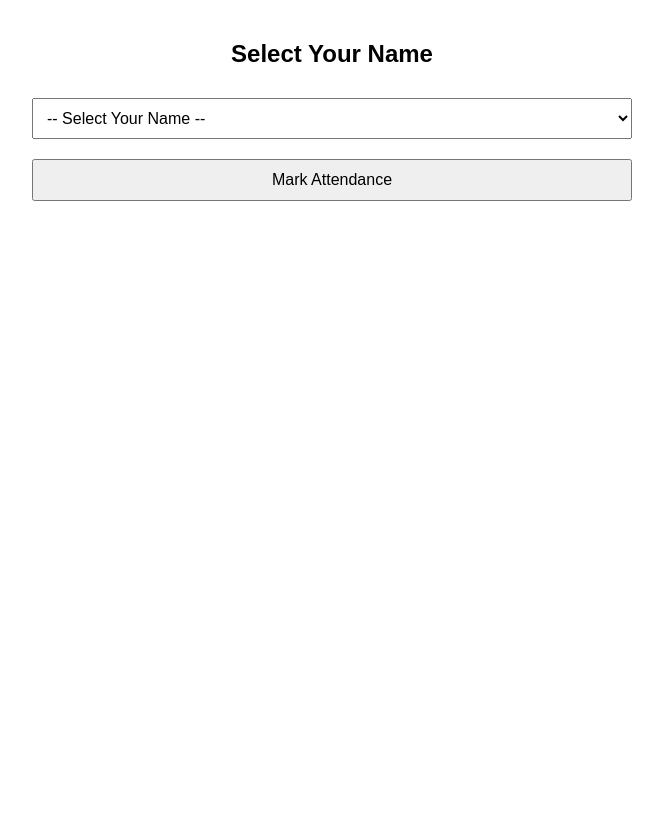
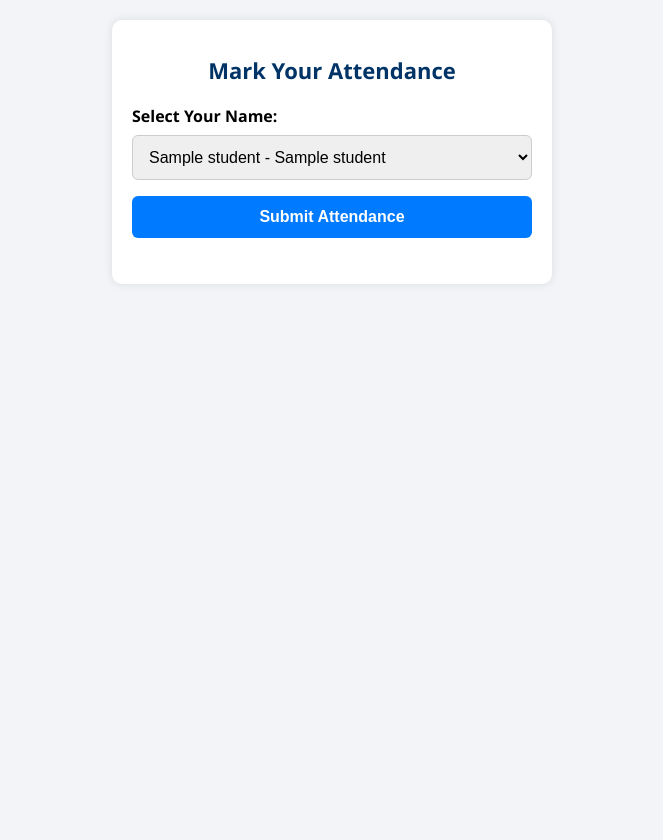
Before and after one commit to SaurabhExpertInnovator/Smart-Attendance-Management-System, a Flask app: template templates/student_list.html in a window 1280 px wide. Shown: the whole page, without its empty margins (308-971 px from the left). Before the commit the page ends 201 px from the top, so only its background shows below. Run offline with Flask 2, Linux system fonts and the light colour scheme; the template is opened without the code that fills it: most values are stand-ins (such as "Sample title", 1, 10 or a date in 2020).

Commit message:
Update student_list.html

```diff
--- a/templates/student_list.html
+++ b/templates/student_list.html
@@ -1,96 +1,132 @@
 <!DOCTYPE html>
 <html lang="en">
 <head>
-    <meta charset="UTF-8">
+  <meta charset="UTF-8" />
+  <meta name="viewport" content="width=device-width, initial-scale=1.0" />
   <title>Mark Attendance</title>
-    <meta name="viewport" content="width=device-width, initial-scale=1.0">
   <style>
-        body { font-family: Arial, sans-serif; padding: 20px; max-width: 600px; margin: auto; }
-        h2 { text-align: center; }
-        select, button {
-            width: 100%; padding: 10px; margin: 10px 0; font-size: 16px;
+    body {
+      margin: 0;
+      font-family: "Segoe UI", Tahoma, Geneva, Verdana, sans-serif;
+      background-color: #f2f4f8;
+      display: flex;
+      justify-content: center;
+      align-items: flex-start;
+      min-height: 100vh;
+      padding: 20px;
     }
-        .status { margin-top: 15px; text-align: center; font-weight: bold; }
-        .error { color: red; }
-        .success { color: green; }
+
+    .container {
+      background-color: #ffffff;
+      padding: 20px;
+      border-radius: 10px;
+      width: 100%;
+      max-width: 400px;
+      box-shadow: 0 0 10px rgba(0, 0, 0, 0.1);
+    }
+
+    h1 {
+      text-align: center;
+      font-size: 22px;
+      color: #003366;
+      margin-bottom: 20px;
+    }
+
+    form {
+      display: flex;
+      flex-direction: column;
+    }
+
+    label {
+      margin-bottom: 8px;
+      font-weight: 600;
+    }
+
+    select,
+    button {
+      padding: 12px;
+      font-size: 16px;
+      margin-bottom: 16px;
+      border-radius: 6px;
+      border: 1px solid #ccc;
+      width: 100%;
+    }
+
+    button {
+      background-color: #007bff;
+      color: white;
+      font-weight: bold;
+      border: none;
+      cursor: pointer;
+      transition: background 0.3s;
+    }
+
+    button:hover {
+      background-color: #0056b3;
+    }
+
+    .note {
+      font-size: 14px;
+      color: red;
+      text-align: center;
+      margin-top: 10px;
+    }
   </style>
 </head>
 <body>
-    <h2>Select Your Name</h2>
-    <form id="attendanceForm">
-        <select id="roll_number" required>
-            <option value="">-- Select Your Name --</option>
+  <div class="container">
+    <h1>Mark Your Attendance</h1>
+    <form id="attendanceForm" method="post" action="/mark" onsubmit="return attachLocation();">
+      <input type="hidden" name="session_id" value="{{ session_id }}">
+      <input type="hidden" name="latitude" id="latitude">
+      <input type="hidden" name="longitude" id="longitude">
+      <input type="hidden" name="device_id" id="device_id">
+
+      <label for="roll_number">Select Your Name:</label>
+      <select name="roll_number" required>
         {% for student in students %}
-                <option value="{{ student[roll_col] }}">{{ student[name_col] }} ({{ student[roll_col] }})</option>
+          <option value="{{ student[roll_col] }}">{{ student[roll_col] }} - {{ student[name_col] }}</option>
         {% endfor %}
       </select>
-        <button type="submit">Mark Attendance</button>
-        <div class="status" id="status"></div>
+
+      <button type="submit">Submit Attendance</button>
+      <div class="note" id="status"></div>
     </form>
+  </div>
 
   <script>
-        document.getElementById('attendanceForm').addEventListener('submit', function (e) {
-            e.preventDefault();
-            const roll_number = document.getElementById('roll_number').value;
-            const statusDiv = document.getElementById('status');
-
-            if (!roll_number) {
-                statusDiv.textContent = "Please select your name.";
-                statusDiv.className = "status error";
-                return;
+    function generateDeviceID() {
+      const fingerprint = navigator.userAgent + screen.width + screen.height + navigator.language;
+      return btoa(fingerprint).substring(0, 32);
     }
 
+    function attachLocation() {
+      const latInput = document.getElementById('latitude');
+      const lonInput = document.getElementById('longitude');
+      const deviceInput = document.getElementById('device_id');
+      const status = document.getElementById('status');
+
+      deviceInput.value = generateDeviceID();
+
       if (!navigator.geolocation) {
-                statusDiv.textContent = "Geolocation is not supported by your browser.";
-                statusDiv.className = "status error";
-                return;
+        status.textContent = "Geolocation is not supported by your browser.";
+        return false;
       }
 
-            statusDiv.textContent = "Getting your location...";
-            navigator.geolocation.getCurrentPosition(success, error, { enableHighAccuracy: true });
+      navigator.geolocation.getCurrentPosition(
+        (position) => {
+          latInput.value = position.coords.latitude.toFixed(6);
+          lonInput.value = position.coords.longitude.toFixed(6);
+          document.getElementById('attendanceForm').submit();
+        },
+        () => {
+          status.textContent = "Please allow location access to mark attendance.";
+        },
+        { timeout: 10000 }
+      );
 
-            function success(position) {
-                const latitude = position.coords.latitude;
-                const longitude = position.coords.longitude;
-                const device_id = getDeviceId();
-
-                fetch("/mark", {
-                    method: "POST",
-                    headers: { 'Content-Type': 'application/x-www-form-urlencoded' },
-                    body: new URLSearchParams({
-                        session_id: "{{ session_id }}",
-                        roll_number: roll_number,
-                        latitude: latitude,
-                        longitude: longitude,
-                        device_id: device_id
-                    })
-                })
-                .then(response => response.text())
-                .then(data => {
-                    statusDiv.textContent = data;
-                    statusDiv.className = data.includes("successfully") ? "status success" : "status error";
-                })
-                .catch(err => {
-                    statusDiv.textContent = "Error submitting attendance.";
-                    statusDiv.className = "status error";
-                });
+      return false; // Prevent form submit until location is fetched
     }
-
-            function error() {
-                statusDiv.textContent = "Unable to retrieve your location.";
-                statusDiv.className = "status error";
-            }
-
-            function getDeviceId() {
-                // Fallback method: UUID stored in localStorage
-                let deviceId = localStorage.getItem("device_id");
-                if (!deviceId) {
-                    deviceId = 'dev-' + Math.random().toString(36).substr(2, 9);
-                    localStorage.setItem("device_id", deviceId);
-                }
-                return deviceId;
-            }
-        });
   </script>
 </body>
 </html>
```
Lines whose indentation alone changed are shown as unchanged.
